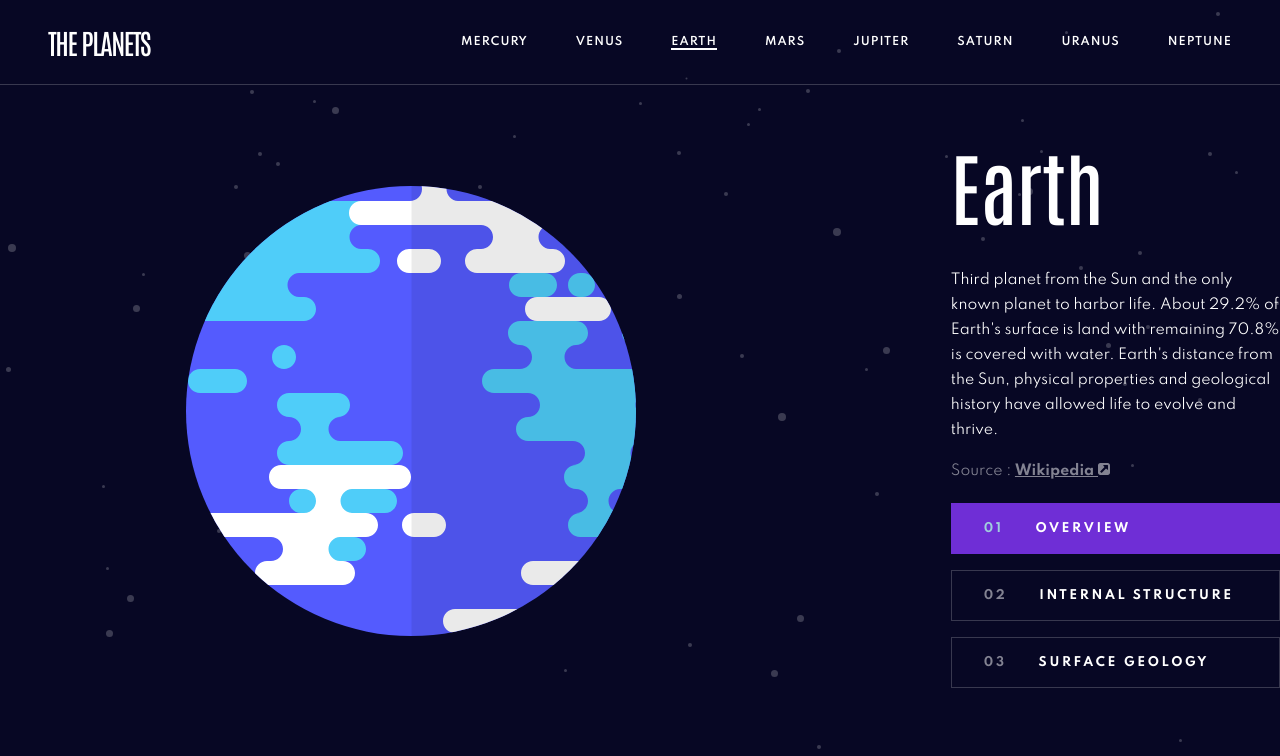
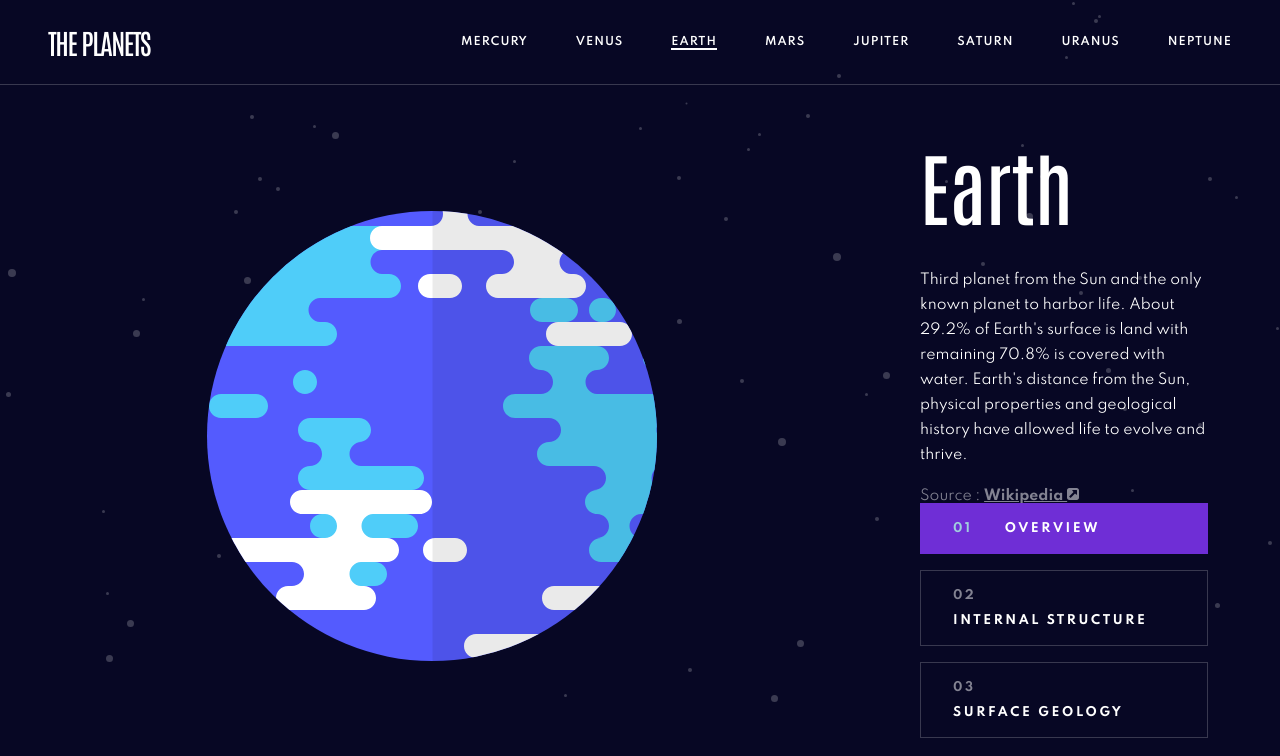
Before and after one commit to Euuphi/planet-facts, a React (Create React App) app: page /earth in a window 1280 px wide. Shown: the top 756 px of the page. Built offline with nearby package versions, Linux system fonts and the light colour scheme.

Commit message:
Increase main section padding

```diff
--- a/src/components/Section.js
+++ b/src/components/Section.js
@@ -1,7 +1,7 @@
 import styled from "styled-components";
 
 const Section = styled.section`
-    padding: 4.8rem 0;
+    padding: 4.8rem 7.2rem;
 `;
 
 export default Section;
```
